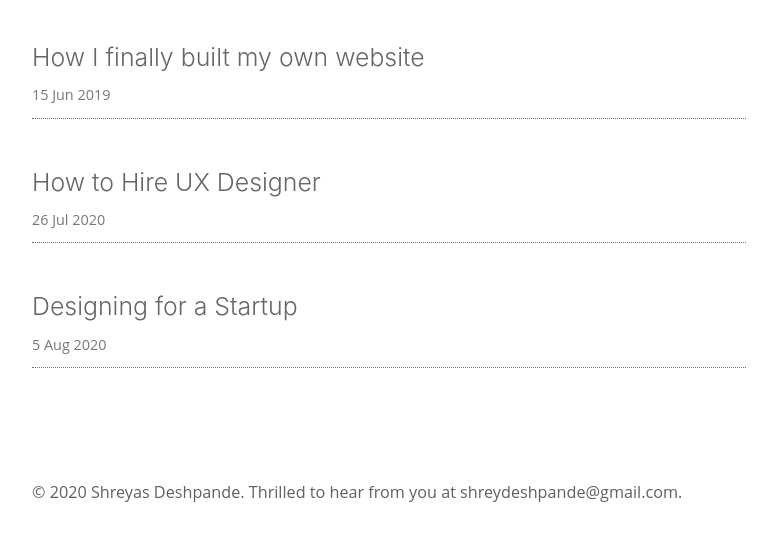
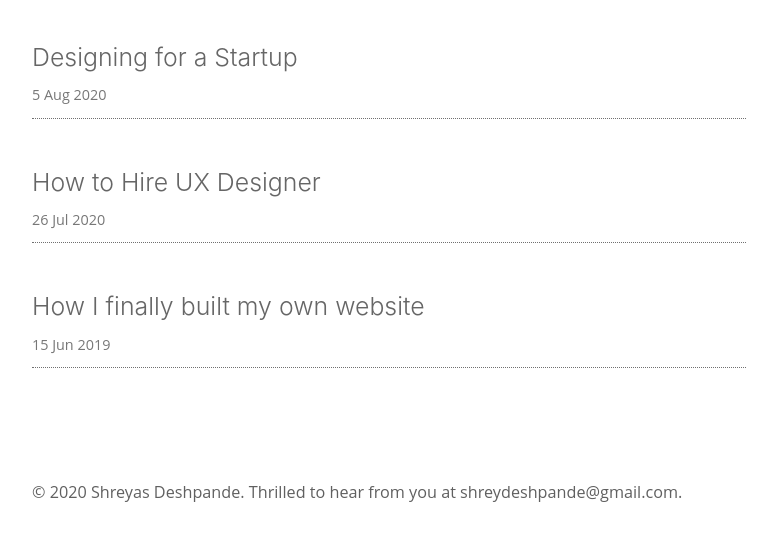
Before and after one commit to ShreyasGit51283/Gatsby-Site, a Gatsby site: page /writing in a window 1280 px wide. Shown: the part 272-812 px from the top of the page, without its empty margins (22-799 px from the left). Built offline with nearby package versions, Linux system fonts and the light colour scheme; Gatsby itself is replaced by a stand-in of ours.

Commit message:
blogpost sorting

```diff
--- a/src/pages/writing.js
+++ b/src/pages/writing.js
@@ -12,7 +12,15 @@ const Writing = () => {
     const data = useStaticQuery(
         graphql`
         query {
-            allMarkdownRemark {
+            allMarkdownRemark
+            (
+                sort: {
+                  fields: [frontmatter___date]
+                  order: DESC
+                }
+              )
+
+            {
                 edges {
                   node {
                     frontmatter {
--- a/src/templates/blog.js
+++ b/src/templates/blog.js
@@ -15,6 +15,7 @@ query ($slug: String!){
                 }
                 html
             }
+
 }
 `
 
```
